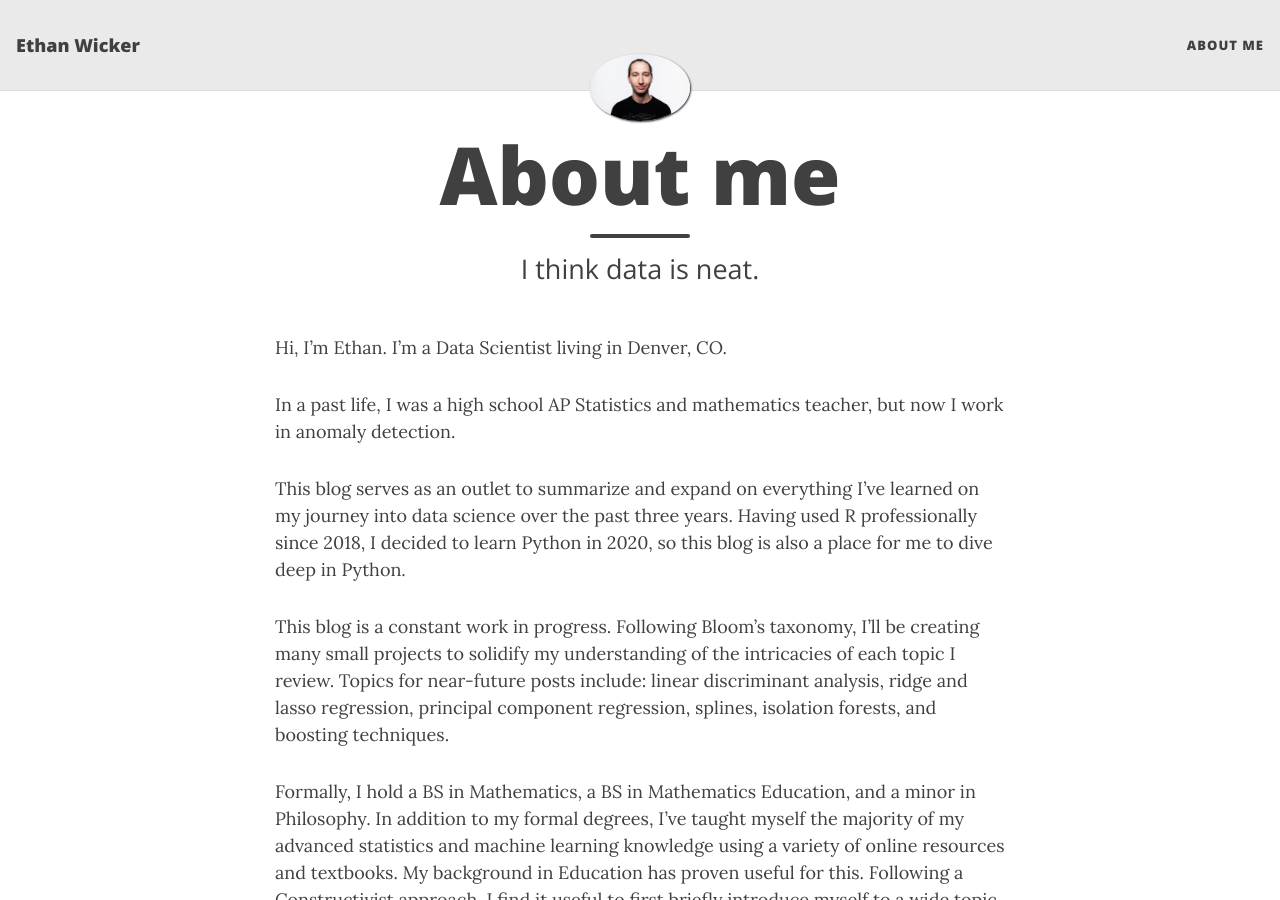
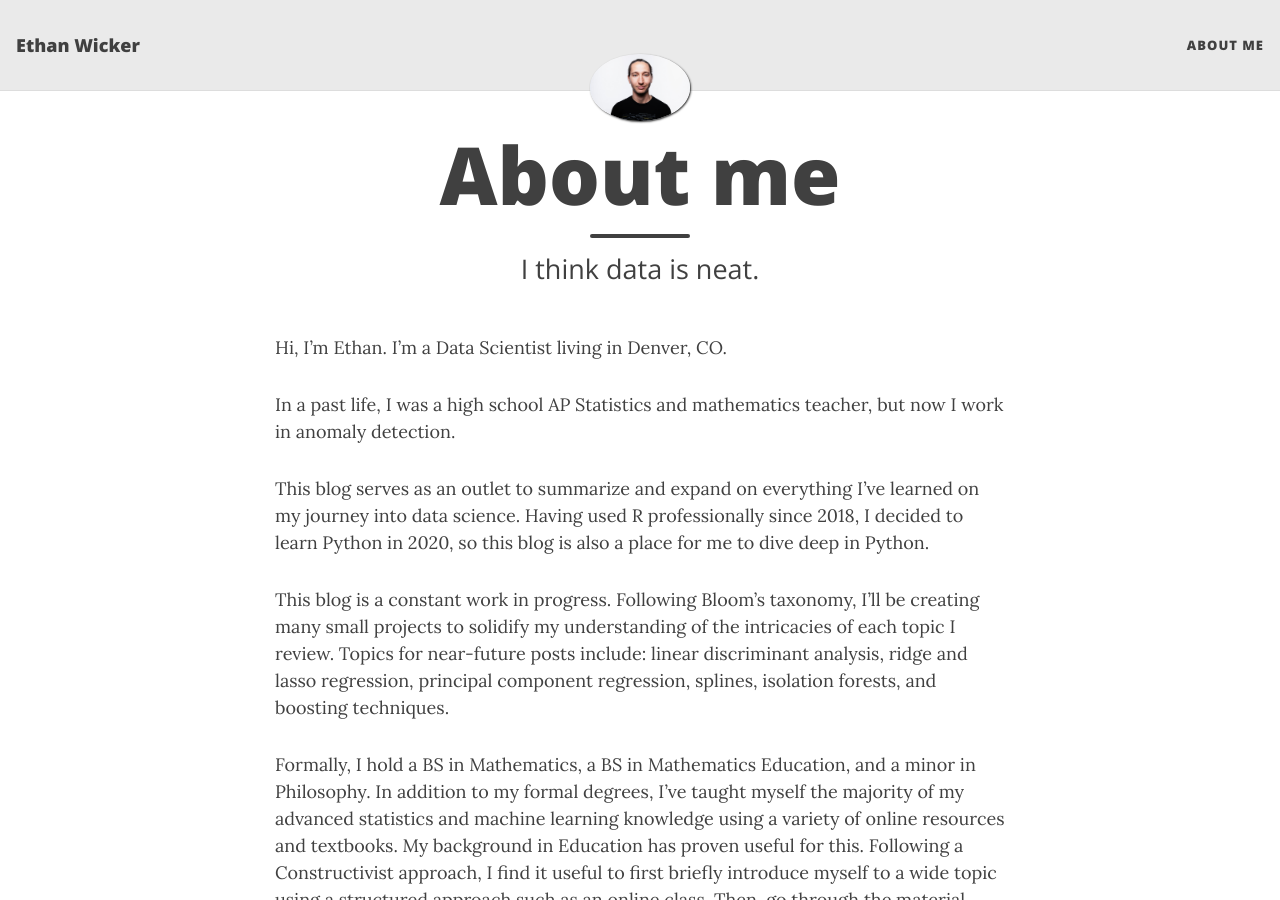
Before and after one commit to ethanwicker/ethanwicker.github.io, a Jekyll site: the page built from aboutme.md, in a window 1280 px wide and 900 px high. Built offline with Jekyll 4.4.1, drawn with Linux system fonts in a browser that asks for light colours; nearby versions of some CDN libraries.

Commit message:
Update aboutme.md

```diff
--- a/aboutme.md
+++ b/aboutme.md
@@ -8,7 +8,7 @@ Hi, I'm Ethan.  I'm a Data Scientist living in Denver, CO.
 
 In a past life, I was a high school AP Statistics and mathematics teacher, but now I work in anomaly detection.
 
-This blog serves as an outlet to summarize and expand on everything I've learned on my journey into data science over the past three years.  Having used R professionally since 2018, I decided to learn Python in 2020, so this blog is also a place for me to dive deep in Python.
+This blog serves as an outlet to summarize and expand on everything I've learned on my journey into data science.  Having used R professionally since 2018, I decided to learn Python in 2020, so this blog is also a place for me to dive deep in Python.
 
 This blog is a constant work in progress.  Following Bloom's taxonomy, I'll be creating many small projects to solidify my understanding of the intricacies of each topic I review.  Topics for near-future posts include: linear discriminant analysis, ridge and lasso regression, principal component regression, splines, isolation forests, and boosting techniques.
 
```
